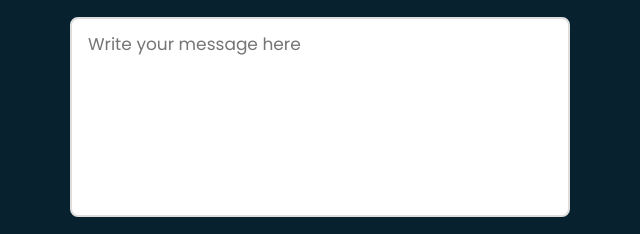
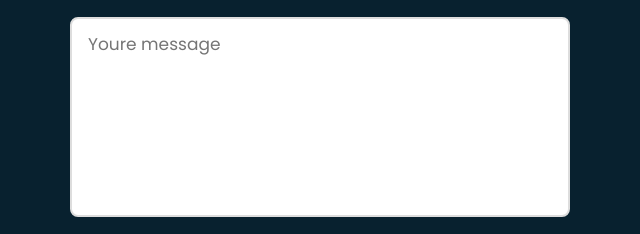
Before and after one commit to karayamanemre/karayamanemre.github.io, a website: page index.html in a window 1280 px wide. Shown: the part 5265-5499 px from the top of the page, 320-960 px from the left. Drawn offline with Linux system fonts and the light colour scheme.

Commit message:
Update index.html

```diff
--- a/index.html
+++ b/index.html
@@ -167,7 +167,7 @@
           required>
         <label for="contact-message">Message</label>
         <textarea name="contact-message" id="contact-message" class="contact-element" maxlength="500"
-          placeholder="Write your message here" required></textarea>
+          placeholder="Youre message" required></textarea>
         <button type="submit" class="btn contact-btn">Get In Touch</button>
       </form>
     </section>
```
